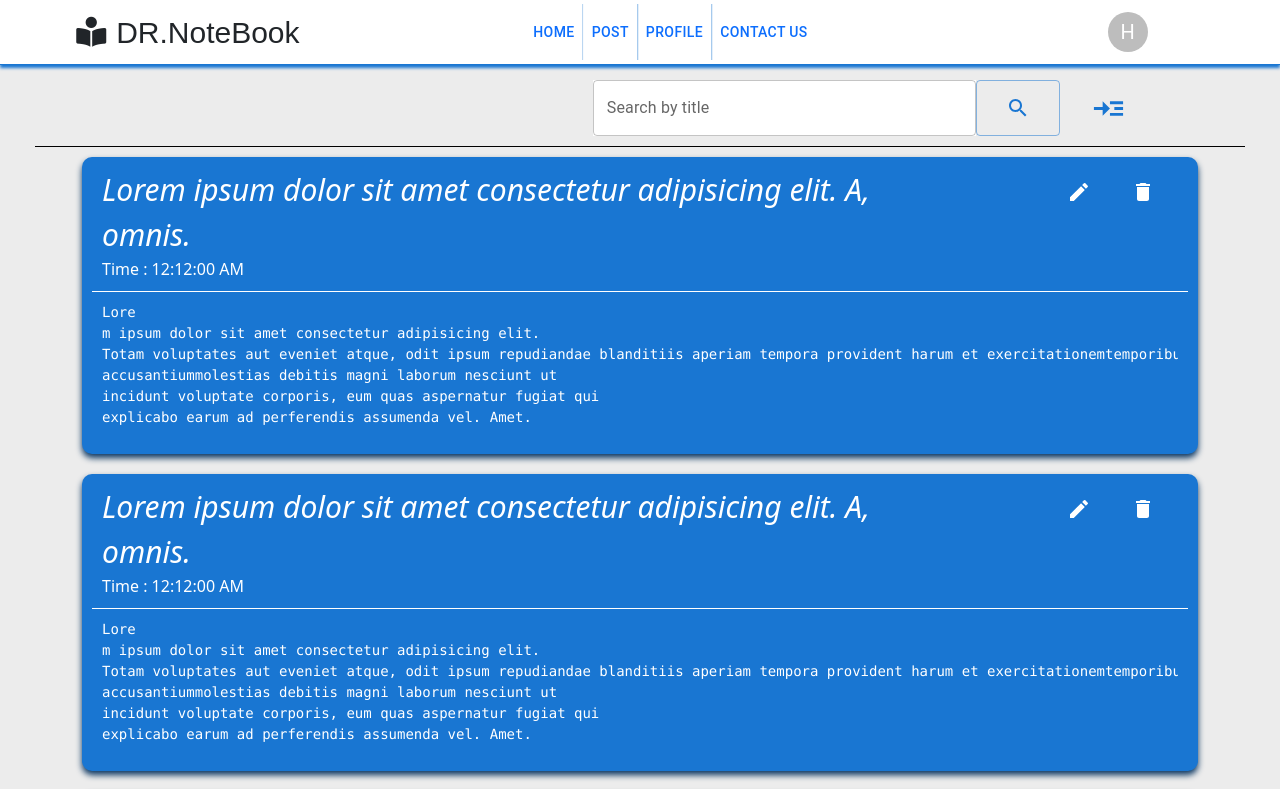
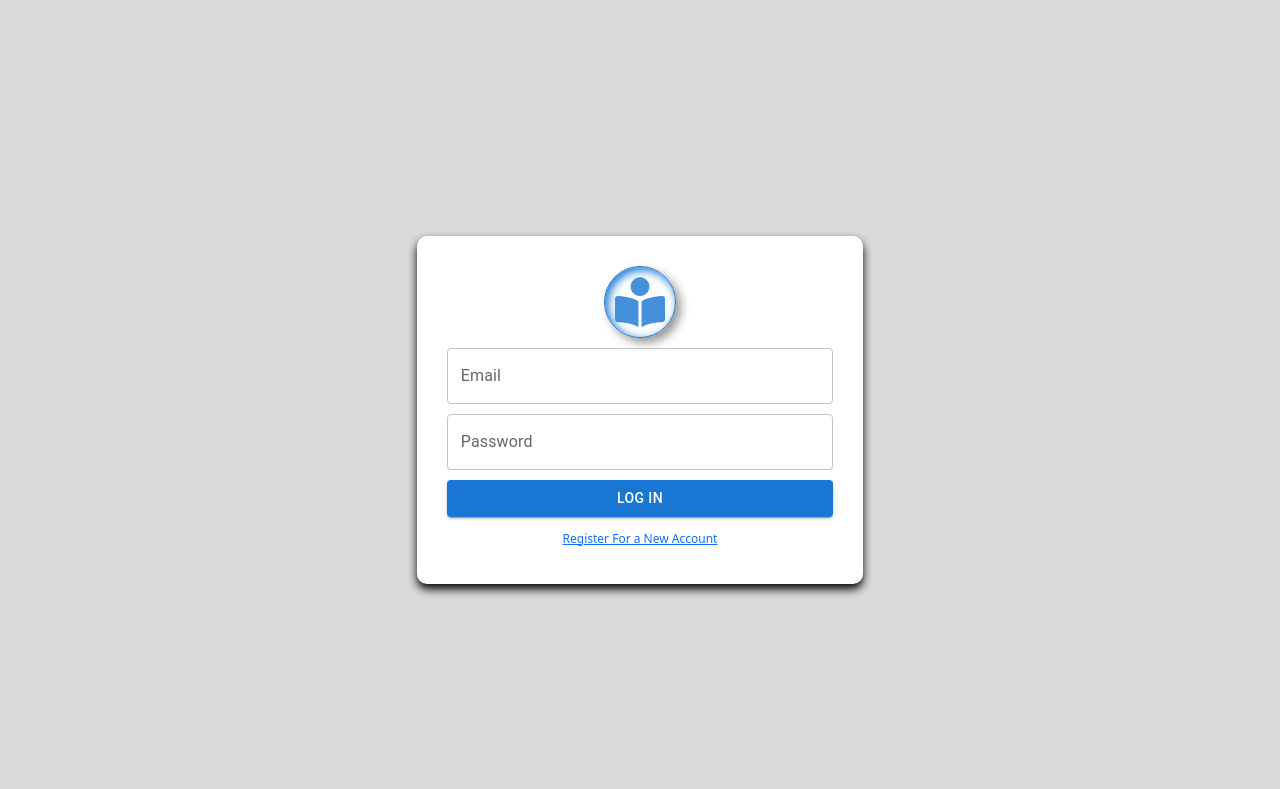
Before and after one commit to J-Subhradeep/React-NoteBook-App, a React (Create React App) app: page / in a window 1280 px wide. Shown: the top 789 px of the page. Built offline with nearby package versions, Linux system fonts and the light colour scheme.

Commit message:
login logout done

```diff
--- a/package.json
+++ b/package.json
@@ -11,6 +11,7 @@
     "@testing-library/jest-dom": "^5.16.1",
     "@testing-library/react": "^12.1.2",
     "@testing-library/user-event": "^13.5.0",
+    "axios": "^0.24.0",
     "react": "^17.0.2",
     "react-dom": "^17.0.2",
     "react-router": "^6.2.1",
--- a/src/App.css
+++ b/src/App.css
@@ -5,7 +5,7 @@
 
 body {
   min-width: 250px;
-  background-color: rgba(0, 0, 0, 0.075);
+  background-color: rgba(0, 0, 0, 0.144);
 }
 body::-webkit-scrollbar {
   width: 10px;
@@ -255,7 +255,7 @@ body::-webkit-scrollbar-thumb {
   min-width: 250px;
   min-height: 337px;
   /* transform: translate(, -100%); */
-  padding: 20px;
+  padding: 40px;
   border-radius: 10px;
   box-shadow: black 0 5px 10px 0;
   /* margin-right: 20px; */
@@ -268,7 +268,7 @@ body::-webkit-scrollbar-thumb {
   /* top: 50%; */
 
   /* transform: translate(0, -70%); */
-  padding: 20px;
+  padding: 30px;
   border-radius: 10px;
   box-shadow: black 0 5px 10px 0;
 
--- a/src/App.js
+++ b/src/App.js
@@ -6,25 +6,31 @@ import Home from "./components/home";
 
 import Login from "./components/login";
 import SignUp from "./components/signup";
+import { useState } from "react";
 
 function App() {
 	const SignInWrap = () => {
 		let isLoggedIn = false;
+
+		const [id, setState] = useState(localStorage.getItem('user_id'))
+		if (id){
+			isLoggedIn = true
+		}
 		if (isLoggedIn) {
-			return <Navigate to="/" replace />;
+			return <Home />;
 		} else {
-			return <Navigate to="/login" replace />;
+			return <Login/>;
 		}
 	};
 	return (
 		<>
 			<BrowserRouter>
 				<Routes>
-					<Route exact path="/login" element={<Login />} />
+					<Route exact path="/login" element={<SignInWrap />} />
 					<Route exact path="/signup" element={<SignUp />} />
-					<Route exact path="/" element={<Home />} />
+					<Route exact path="/" element={<SignInWrap />} />
 
-					<Route path="/:fas" element={<SignInWrap />} />
+					<Route exact path="/home" element={<SignInWrap />} />
 					{/* <Post/> */}
 					{/* </Route> */}
 				</Routes>
--- a/src/components/home.jsx
+++ b/src/components/home.jsx
@@ -1,4 +1,4 @@
-import React from "react";
+import React,{useState,useEffect} from "react";
 import Container from "@mui/material/Container";
 import Autocomplete from "@mui/material/Autocomplete";
 import TextField from "@mui/material/TextField";
@@ -9,7 +9,17 @@ import MenuItem from "@mui/material/MenuItem";
 import ReadMoreIcon from "@mui/icons-material/ReadMore";
 import Navbar from "./navbar";
 import Post from "./post";
+import axios from "axios";
+
 function Home() {
+	const [userData, setUserData] = useState({})
+	useEffect(() => {
+
+		axios.post(`http://127.0.0.1:8000/user/`,{id:localStorage.getItem('user_id')}).then(res=>{
+		console.log(res.data);
+		setUserData(res.data)})
+
+	}, [])
 	const [anchorEl, setAnchorEl] = React.useState(null);
 	const open = Boolean(anchorEl);
 	const handleClick = (event) => {
@@ -51,7 +61,7 @@ function Home() {
 						<div
 							// className="background"
 							className="inp-search"
-							style={{ backgroundColor: "white" }}
+							style={{ backgroundColor: "white",borderRadius:"10px" }}
 						>
 							<Autocomplete
 								freeSolo
@@ -74,7 +84,7 @@ function Home() {
 						</div>
 						<div className="header-end">
 							<Button
-								variant="outlined"
+								variant="contained"
 								className="inp"
 								style={{ height: "100%" }}
 							>
--- a/src/components/login.jsx
+++ b/src/components/login.jsx
@@ -1,17 +1,30 @@
 import React from "react";
 import TextField from "@mui/material/TextField";
 import Button from "@mui/material/Button";
-import { NavLink } from "react-router-dom";
+import { NavLink,Navigate,useNavigate } from "react-router-dom";
+import {useState} from 'react';
+import axios from "axios";
 function Login() {
+
+	const [email, setEmail] = useState('')
+	const [password, setPassword] = useState('')
+
+	var navigate = useNavigate();
+	// function handleClick() {
+	// 	console.log("go");
+	// 	  navigate("/");}
+
 	return (
 		<div style={{ backgroundColor: "transparent" }}>
 			<div className="maindivforlogin container">
-				<div className="formdiv-for-login" style={{ padding: "20px" }}>
+				<div className="formdiv-for-login" style={{ padding: "30px" }}>
 					<i className="fas fa-book-reader login-logo-g" />
 					<TextField
 						id="outlined-password-input"
 						label="Email"
 						type="email"
+						value={email}
+						onChange={(e)=>{setEmail(e.target.value)}}
 						autoComplete="current-password"
 						style={{ width: "100%", marginBottom: "10px", marginTop: "10px" }}
 					/>
@@ -20,13 +33,40 @@ function Login() {
 						id="outlined-password-input"
 						label="Password"
 						type="password"
+						value = {password}
+						onChange={(e)=>{setPassword(e.target.value)}}
 						autoComplete="current-password"
 						style={{ width: "100%" }}
 					/>
+
 					<Button
 						variant="contained"
 						color="primary"
 						style={{ marginTop: "10px", width: "100%" }}
+						onClick={()=>{
+							try {
+
+								let res = axios.post('http://127.0.0.1:8000/gettoken/',{email:email,password:password})
+								res.then((a)=>{
+									console.log(a.data);
+									let user = axios.post('http://127.0.0.1:8000/verify/',{email:email}).then((res)=>{
+
+										let user_data = res.data[0];
+										console.log(user_data);
+										localStorage.setItem('user_id',user_data.id)
+										localStorage.setItem('token',a.data.access)
+										localStorage.setItem('refresh_token',a.data.refresh)
+										window.location.reload()
+
+
+									})
+								}).catch((error)=>{console.log({valid:'false'});})
+
+							} catch (error) {
+								console.log(error);
+							}
+
+						}}
 					>
 						Log In
 					</Button>
--- a/src/components/navbar.jsx
+++ b/src/components/navbar.jsx
@@ -1,4 +1,4 @@
-import React from "react";
+import React,{useEffect,useState} from "react";
 import { NavLink } from "react-router-dom";
 import Button from "@mui/material/Button";
 import FormatAlignJustifyIcon from "@mui/icons-material/FormatAlignJustify";
@@ -10,10 +10,20 @@ import Tooltip from "@mui/material/Tooltip";
 import Avatar from "@mui/material/Avatar";
 import Menu from "@mui/material/Menu";
 import MenuItem from "@mui/material/MenuItem";
+import axios from "axios";
 
+function Navbar(props) {
+	const [userData, setUserData] = useState({})
+	const [username, setusername] = useState('o')
+	useEffect(() => {
 
-function Navbar() {
+		axios.post(`http://127.0.0.1:8000/user/`,{id:localStorage.getItem('user_id')}).then(res=>{
+		console.log(res.data);
+		setUserData(res.data);
+		setusername(res.data.username.charAt(0).toUpperCase());
+	})
 
+	}, [])
 	window.onresize = () => {
 		let sidebar = document.getElementById("side-nav");
 		console.log(window.innerWidth);
@@ -43,6 +53,7 @@ function Navbar() {
 		setAnchorEl(event.currentTarget);
 	};
 	const handleClose = () => {
+		console.log("hallow");
 		setAnchorEl(null);
 	};
 	return (
@@ -91,7 +102,7 @@ function Navbar() {
 								aria-expanded={open ? "true" : undefined}
 								onClick={handleClick}
 							>
-								<Avatar>H</Avatar>
+								<Avatar>{username}</Avatar>
 							</IconButton>
 						</Tooltip>
 						<Menu
@@ -105,7 +116,7 @@ function Navbar() {
 						>
 							<MenuItem onClick={handleClose}>Edit Profile</MenuItem>
 
-							<MenuItem onClick={handleClose}>Logout</MenuItem>
+							<MenuItem onClick={()=>{localStorage.clear();window.location.reload()}}>Logout</MenuItem>
 						</Menu>
 					</div>
 				</div>
--- a/src/components/post.jsx
+++ b/src/components/post.jsx
@@ -4,7 +4,7 @@ import Button from "@mui/material/Button";
 import ModeEditOutlineIcon from "@mui/icons-material/ModeEditOutline";
 import DeleteIcon from "@mui/icons-material/Delete";
 function Post() {
-	console.log("hallow");
+
 	const newtxt = `Lore
 m ipsum dolor sit amet consectetur adipisicing elit.
 Totam voluptates aut eveniet atque, odit ipsum repudiandae blanditiis aperiam tempora provident harum et exercitationemtemporibus excepturi nihil eius! Consectetur
--- a/src/components/signup.jsx
+++ b/src/components/signup.jsx
@@ -8,7 +8,7 @@ function SignUp() {
 
 			<div className="maindivforlogin container">
 
-				<div className="formdiv-for-signup" style={{ padding: "20px",position:"relative" }}>
+				<div className="formdiv-for-signup" style={{ padding: "30px",position:"relative",backgroundColor:"white" }}>
 				<i className="fas fa-book-reader login-logo-g"/>
 					<TextField
 						id="outlined-password-input"
```
Also changed, not shown: 1 other file (tests, documents, lock files or other folders).
